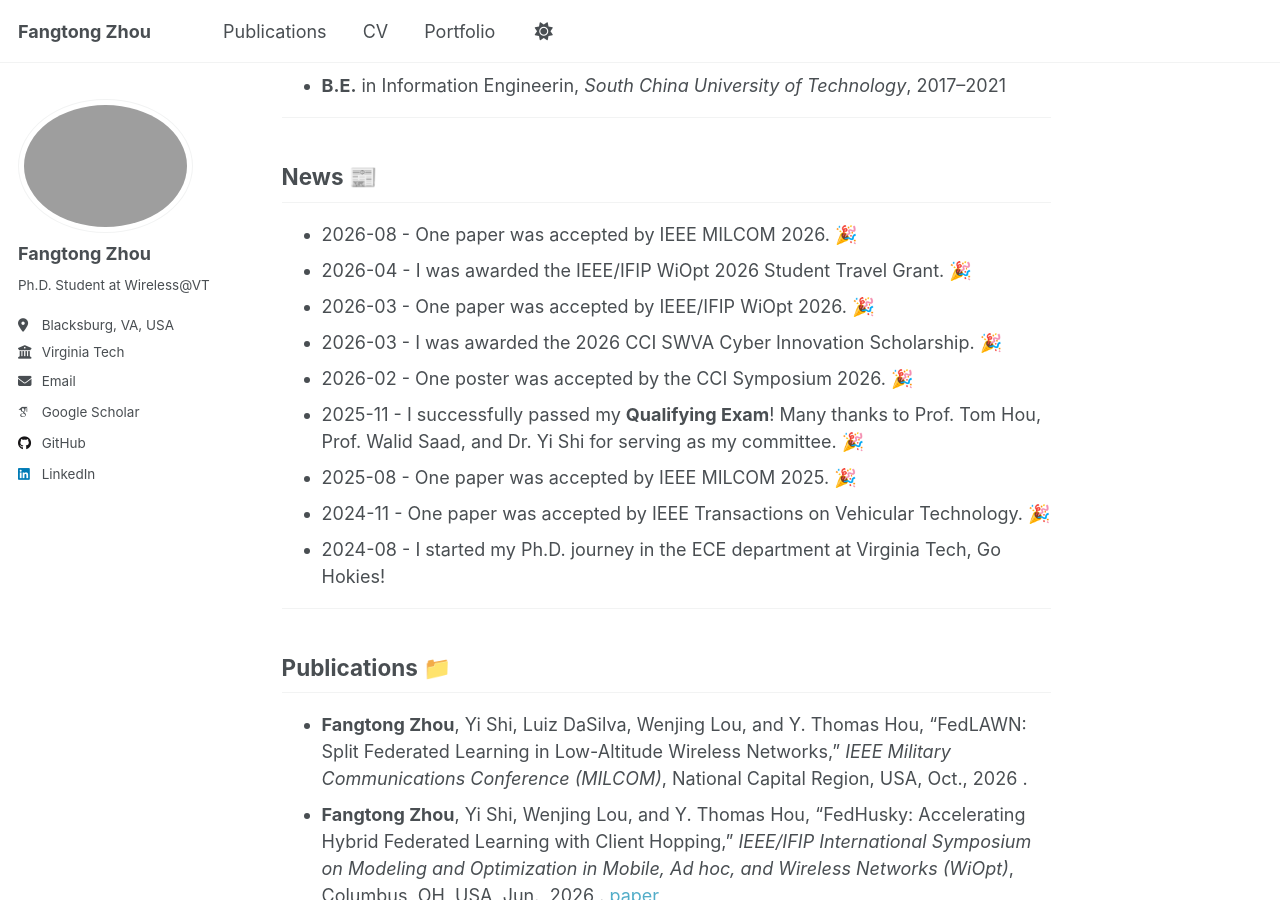
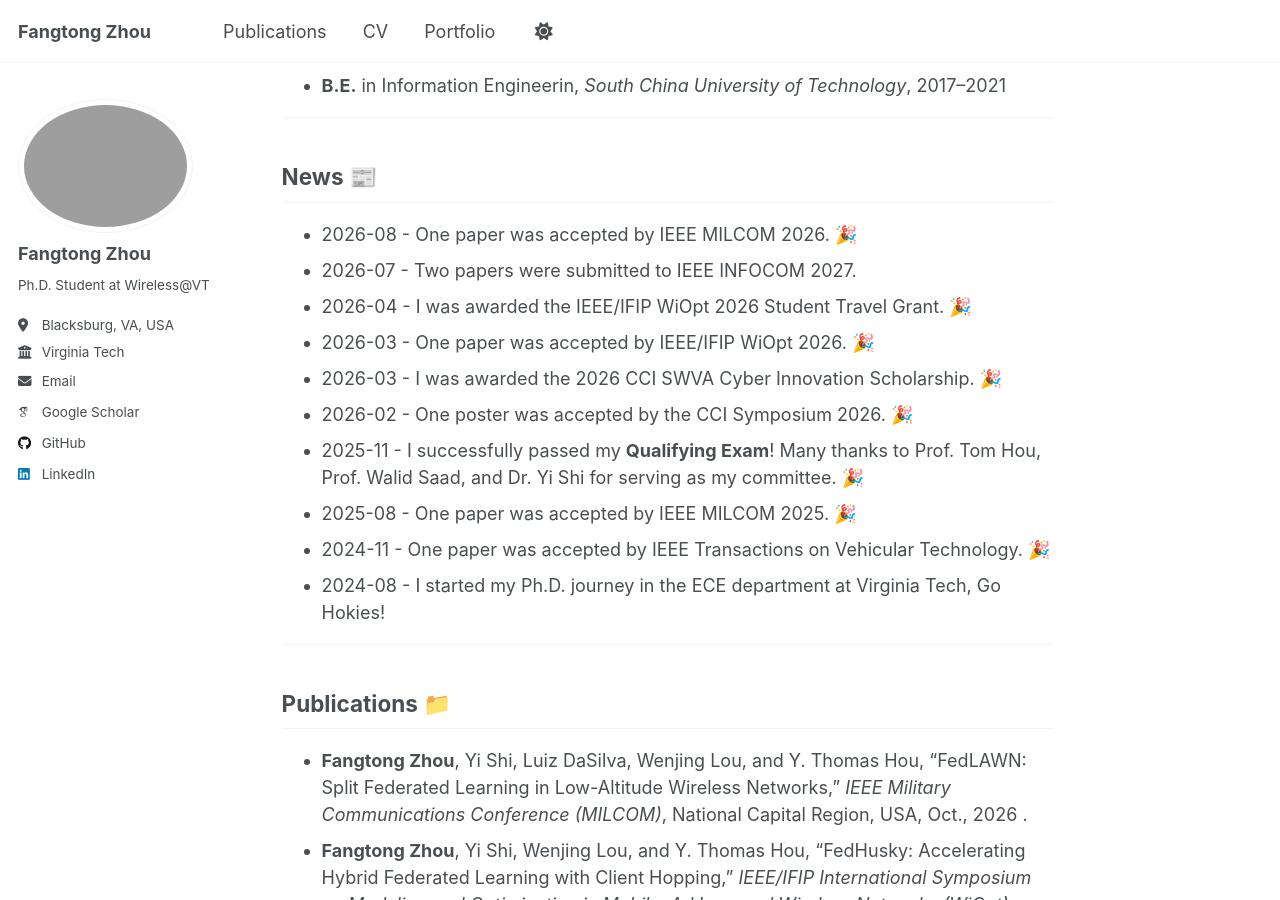
Before and after one commit to frontop137/frontop137.github.io, a Jekyll site: the page built from index.md, in a window 1280 px wide and 900 px high, scrolled down 579 px. Built offline with Jekyll 4.4.1, drawn with Linux system fonts in a browser that asks for light colours; emoji names are drawn with the system emoji font; some web fonts are replaced; a script that is not in the unit is left out; our own code applies the rules of GitHub Pages for plain Markdown files.

Commit message:
Add news about two submissions to IEEE INFOCOM 2027

```diff
--- a/index.md
+++ b/index.md
@@ -22,6 +22,7 @@
 
 ## News :newspaper: {#news}
 - 2026-08 - One paper was accepted by IEEE MILCOM 2026. :tada:
+- 2026-07 - Two papers were submitted to IEEE INFOCOM 2027.
 - 2026-04 - I was awarded the IEEE/IFIP WiOpt 2026 Student Travel Grant. :tada:
 - 2026-03 - One paper was accepted by IEEE/IFIP WiOpt 2026. :tada:
 - 2026-03 - I was awarded the 2026 CCI SWVA Cyber Innovation Scholarship. :tada:
```
